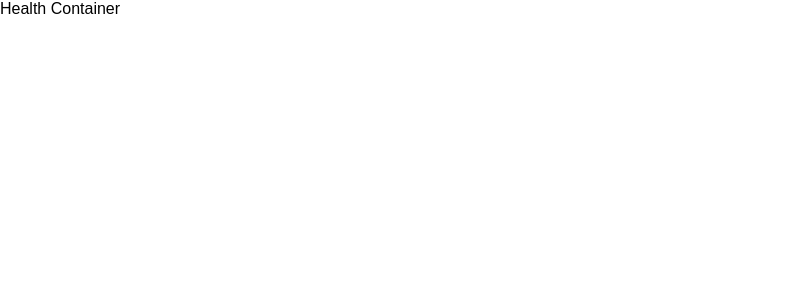
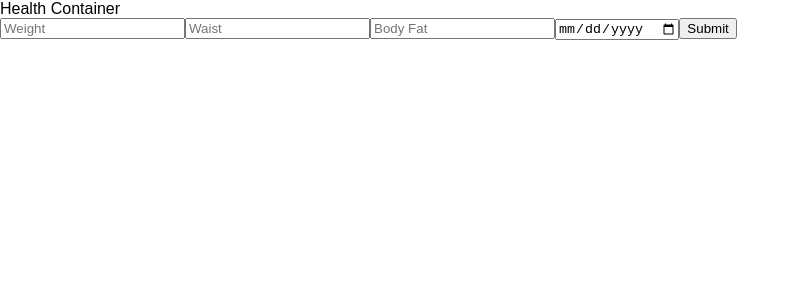
Before and after one commit to johneckert/health-tracker-frontend, a React (Create React App) app: page / in a window 1280 px wide. Shown: the top 300 px of the page, without its empty margins (0-800 px from the left). Built offline with nearby package versions, Linux system fonts and the light colour scheme.

Commit message:
basic week form

```diff
--- /dev/null
+++ b/src/components/WeekForm.js
@@ -0,0 +1,45 @@
+import React, { Component } from 'react';
+
+class WeekForm extends Component {
+  state = {
+    weight: 0,
+    waist: 0,
+    bodyFat: 0,
+    date: ''
+  };
+
+  handleChange = event => this.setState({ ...this.state, [event.target.name]: event.target.value });
+
+  render() {
+    console.log(this.state.date);
+    return (
+      <form>
+        <input
+          type="number"
+          step="0.01"
+          name="weight"
+          placeholder="Weight"
+          onChange={this.handleChange}
+        />
+        <input
+          type="number"
+          step="0.01"
+          name="waist"
+          placeholder="Waist"
+          onChange={this.handleChange}
+        />
+        <input
+          type="number"
+          step="0.01"
+          name="bodyFat"
+          placeholder="Body Fat"
+          onChange={this.handleChange}
+        />
+        <input type="date" name="date" placeholder="Date" onChange={this.handleChange} />
+        <input type="submit" />
+      </form>
+    );
+  }
+}
+
+export default WeekForm;
--- a/src/containers/HealthContainer.js
+++ b/src/containers/HealthContainer.js
@@ -1,8 +1,14 @@
 import React, { Component } from 'react';
+import WeekForm from '../components/WeekForm';
 
 class HealthContainer extends Component {
   render() {
-    return <div>Health Container</div>;
+    return (
+      <div>
+        Health Container
+        <WeekForm />
+      </div>
+    );
   }
 }
 
```
Also changed, not shown: src/components/DayForm.js (added).
